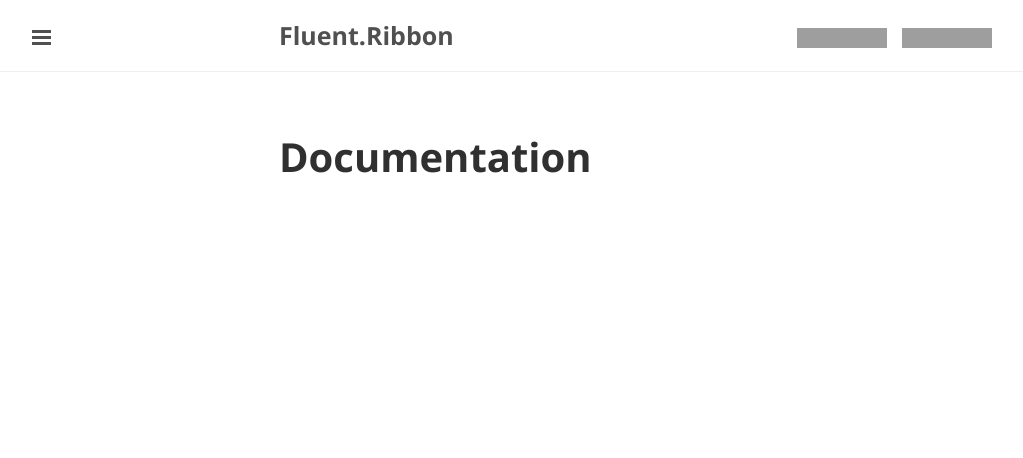
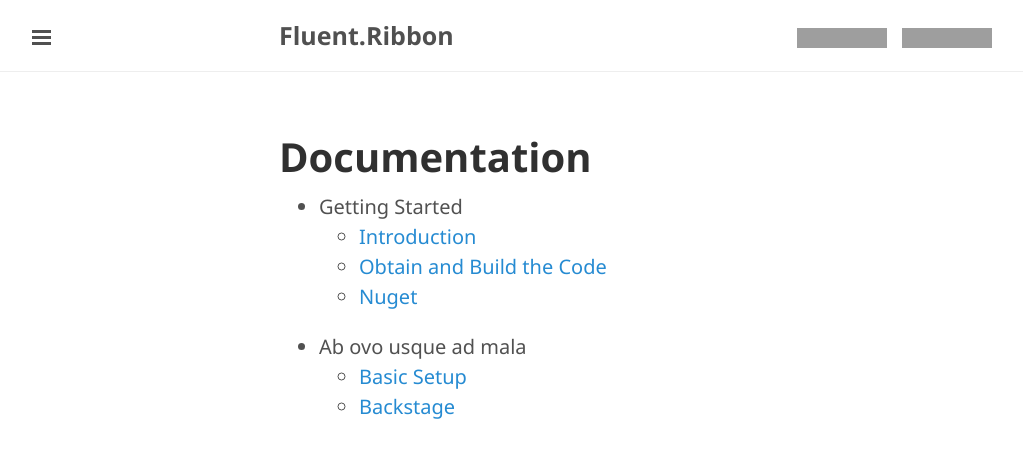
Before and after one commit to fluentribbon/fluentribbon.github.io, a Jekyll site: the page built from documentation/index.md, in a window 1280 px wide. Shown: the top 458 px of the page, without its empty margins (1-1024 px from the left). Built offline with Jekyll 4.4.1, drawn with Linux system fonts in a browser that asks for light colours; grey boxes are pictures that could not be loaded.

Commit message:
Update index.md
first test

```diff
--- a/documentation/index.md
+++ b/documentation/index.md
@@ -2,3 +2,11 @@
 layout: page
 title: Documentation
 ---
+
+- Getting Started
+    - [Introduction](./introduction)
+    - [Obtain and Build the Code](./build)
+    - [Nuget](./nuget)
+- Ab ovo usque ad mala
+    - [Basic Setup](./basicsetup)
+    - [Backstage](./backstage)
```
